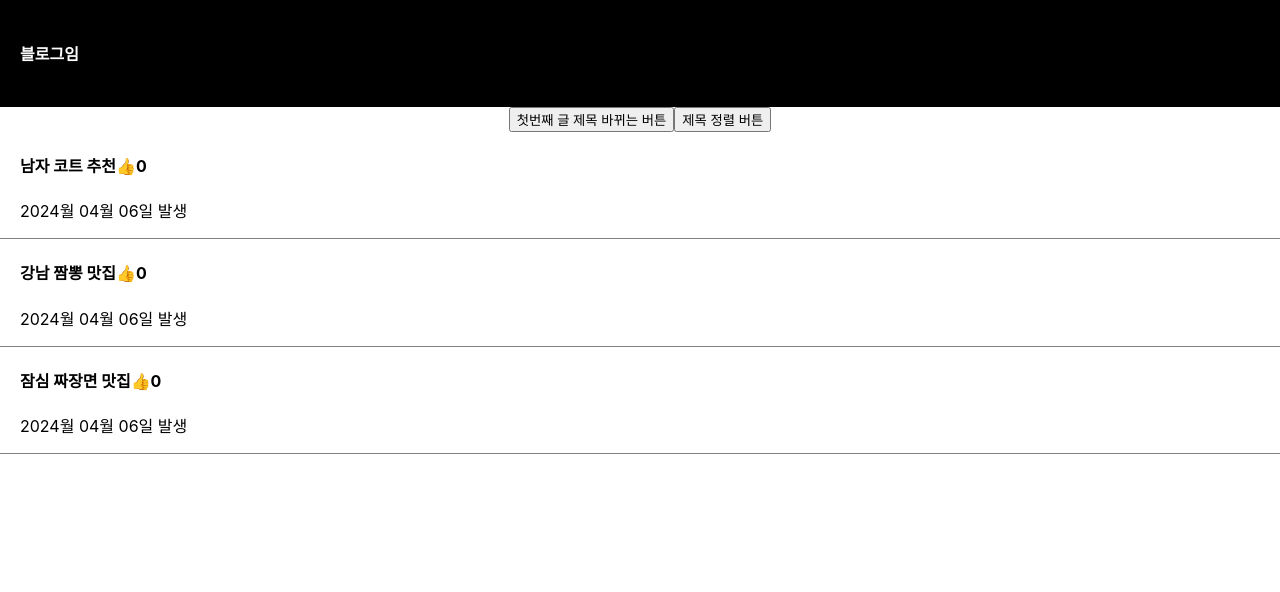
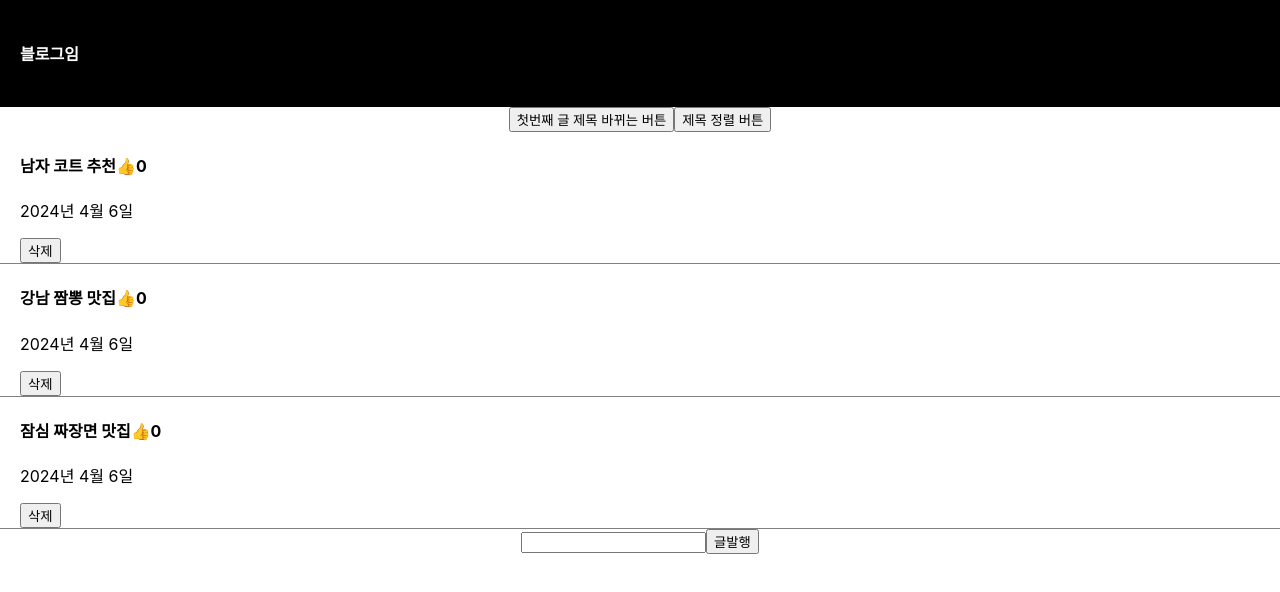
Before and after one commit to mushroom7371/reactStudy, a React (Create React App) app: page / in a window 1280 px wide. Shown: the top 592 px of the page. Built offline with nearby package versions, Linux system fonts and the light colour scheme.

Commit message:
FEAT: 글 입력, 삭제 기능 추가(기본 사용 문법 완료)

```diff
--- a/src/App.js
+++ b/src/App.js
@@ -8,7 +8,13 @@ function App() {
     "잠심 짜장면 맛집",
   ]);
   let [likeCount, setLikeCount] = useState([0, 0, 0]);
+  let [date, setDate] = useState([
+    "2024년 4월 6일",
+    "2024년 4월 6일",
+    "2024년 4월 6일",
+  ]);
   let [titleIndex, setTitleIndex] = useState(0);
+  let [title, setTitle] = useState("");
   let [modal, setModal] = useState(false);
   let changeTitle = () => {
     let copy = [...titleOfPost];
@@ -48,7 +54,8 @@ function App() {
             >
               {titleOfPost[i]}
               <span
-                onClick={() => {
+                onClick={(e) => {
+                  e.stopPropagation();
                   let countCopy = [...likeCount];
                   countCopy[i]++;
                   setLikeCount(countCopy);
@@ -58,10 +65,55 @@ function App() {
               </span>
               {likeCount[i]}
             </h4>
-            <p>2024월 04월 06일 발생</p>
+            <p>{date[i]}</p>
+            <button
+              onClick={() => {
+                let copy = [...titleOfPost];
+                copy.splice(i, 1);
+                setTitleOfPosst(copy);
+                let copyLike = [...likeCount];
+                copyLike.splice(i, 1);
+                setLikeCount(copyLike);
+                let copyDate = [...date];
+                copyDate.splice(i, 1);
+                setDate(copyDate);
+              }}
+            >
+              삭제
+            </button>
           </div>
         );
       })}
+
+      <input
+        type="text"
+        onChange={(e) => {
+          setTitle(e.target.value);
+        }}
+      ></input>
+      <button
+        onClick={() => {
+          if (title === "") {
+            alert("제목을 입력해주세요");
+            return;
+          }
+          let copy = [...titleOfPost];
+          copy.unshift(title);
+          setTitleOfPosst(copy);
+          let copyLike = [...likeCount];
+          copyLike.unshift(0);
+          setLikeCount(copyLike);
+          let copyDate = [...date];
+          let currentDate = new Date();
+          let year = currentDate.getFullYear();
+          let month = currentDate.getMonth() + 1;
+          let day = currentDate.getDate();
+          copyDate.unshift(year + "년 " + month + "월 " + day + "일");
+          setDate(copyDate);
+        }}
+      >
+        글발행
+      </button>
 
       {modal ? (
         <Modal
```
